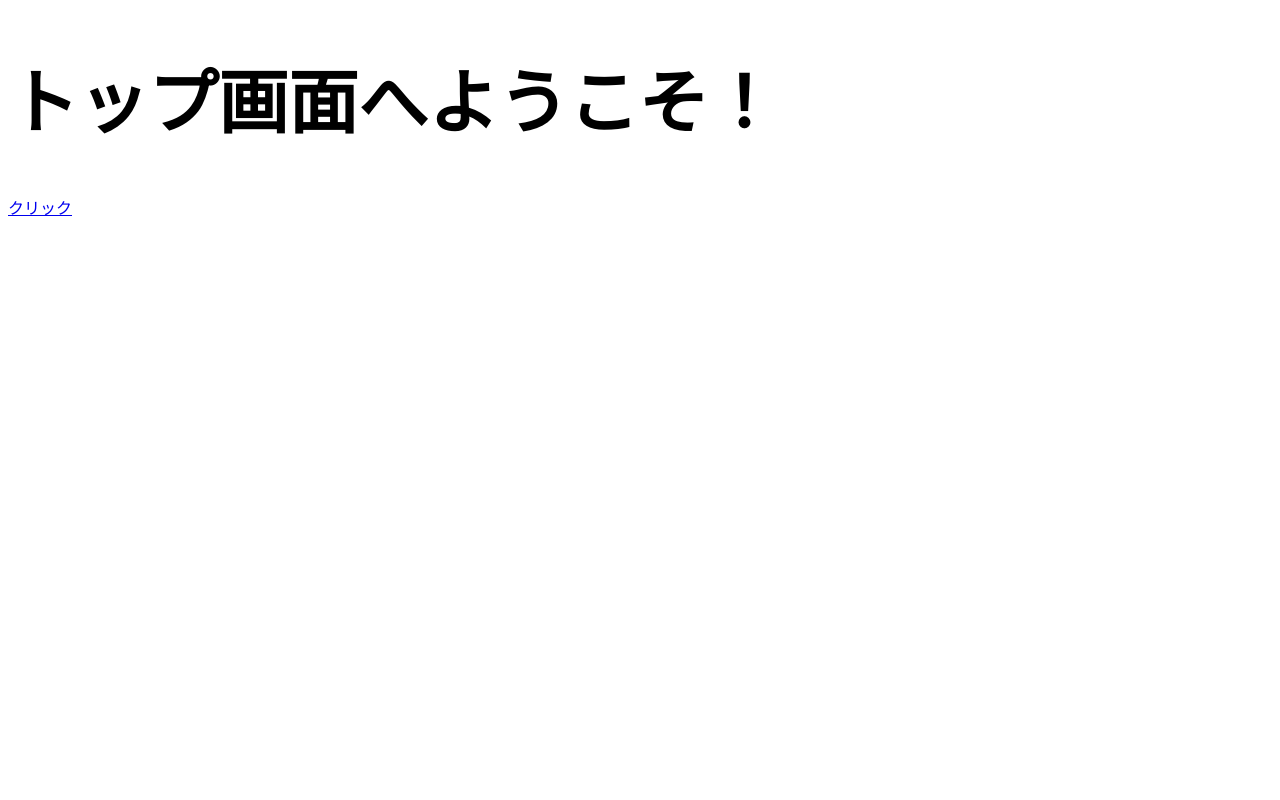
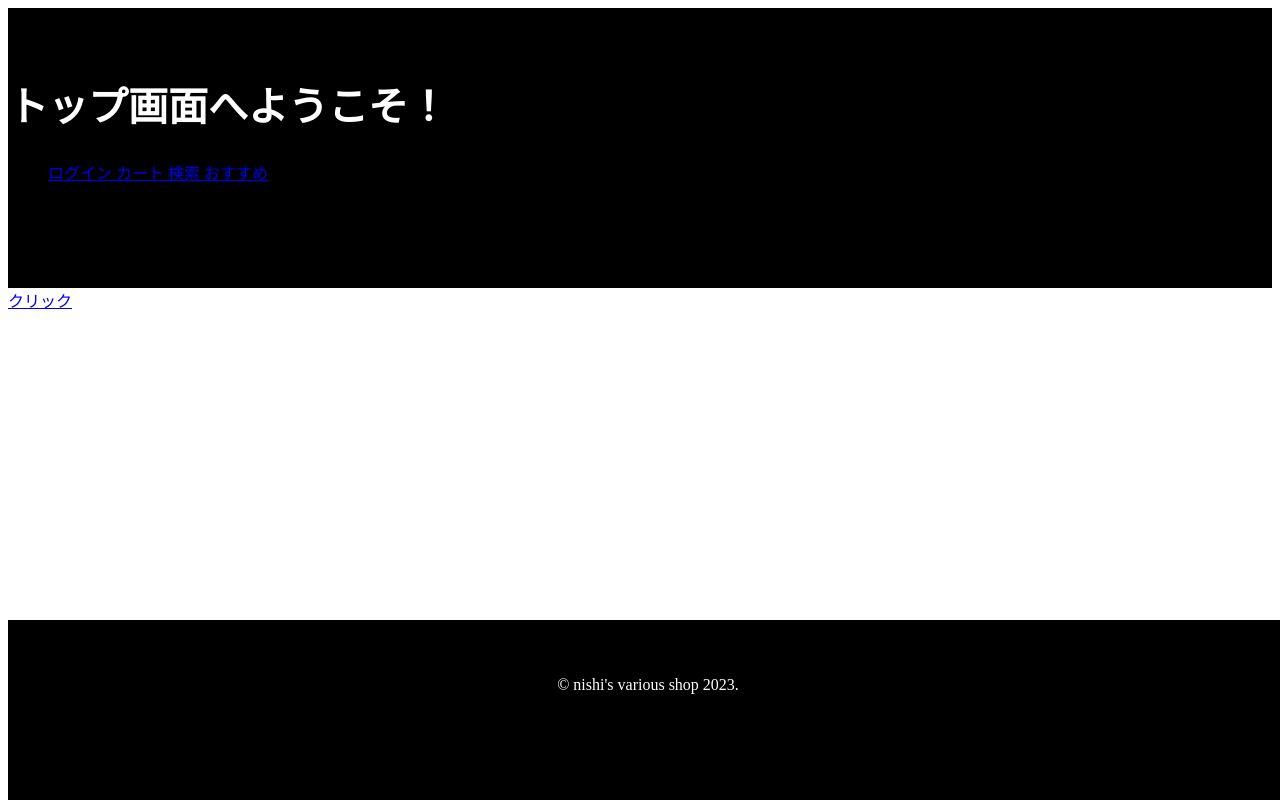
Before and after one commit to nishiyu0919/EC_project, a Flask app: page / in a window 1280 px wide. Run offline with Flask 3, Linux system fonts and the light colour scheme.

Commit message:
6/20コミット

```diff
--- a/EC_tech/static/css/top.css
+++ b/EC_tech/static/css/top.css
@@ -1,3 +1,34 @@
 h1{
-    font-size: 70px;
+    font-size: 40px;
 }
+header {
+    height: 200px;
+    width: 100%;
+    padding: 40px 0;
+    background-color: black;
+    color: white;
+  }
+
+li{
+
+  display: inline;
+  width:100px;
+  height:50px;
+}
+
+nav-list-item {
+  list-style: none;
+  display: inline;
+  margin: 0 20px;
+}
+
+
+footer {
+    width: 100%;
+    height: 100px;
+    text-align: center;
+    padding: 40px 0;
+    background-color: black;
+    position: absolute;
+    bottom: 0;
+  }
--- a/EC_tech/templates/top.html
+++ b/EC_tech/templates/top.html
@@ -3,10 +3,24 @@
 <head>
 <metacharset='UTF-8'>
 <link rel="stylesheet" href="static/css/top.css">
+
 <title>ショップのトップメニュー</title>
+
 </head>
 <body>
+    <header>
 <h1>トップ画面へようこそ！</h1>
+  <ul class="nav-list">
+
+    <li><a href="#">ログイン</li>
+    <li><a href="#">カート</li>
+    <li><a href="#">検索</li>
+    <li><a href="#">おすすめ</li>
+  </ul>
+</header>
 <a href= "{{url_for("EC_top")}}">クリック</a>
 </p>
+<footer>
+    <p><font color="white">© nishi's various shop 2023.</p>
+</footer>
 </body>
```
